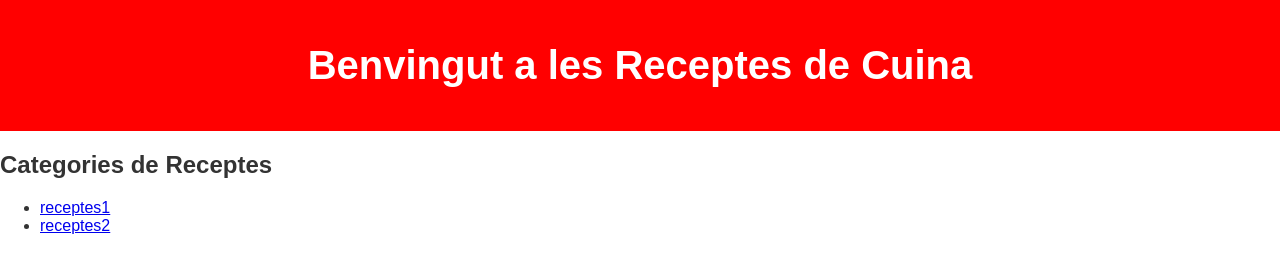
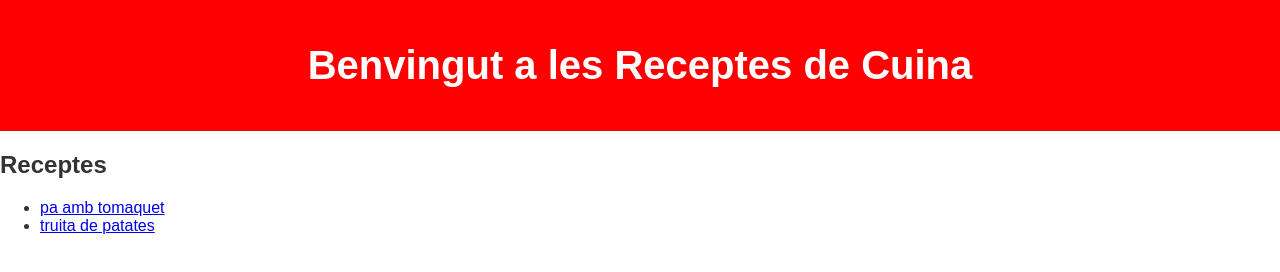
Before and after one commit to Alvaro-286/receta, a plain HTML site: page index.html in a window 1280 px wide. Drawn offline with Linux system fonts and the light colour scheme; files that its build step writes are made by us from their sources.

Commit message:
Update index.html

```diff
--- a/index.html
+++ b/index.html
@@ -11,13 +11,13 @@
         <h1>Benvingut a les Receptes de Cuina</h1>
     </header>
     <main>
-        <h2>Categories de Receptes</h2>
+        <h2>Receptes</h2>
         <ul>
             <li>
-                <a href="receptes/receptes1.html">receptes1</a>
+                <a href="receptes/receptes1.html">pa amb tomaquet</a>
             </li>
             <li>
-                <a href="receptes/receptes2.html">receptes2</a>
+                <a href="receptes/receptes2.html">truita de patates</a>
             </li>
         </ul>
     </main>
```
